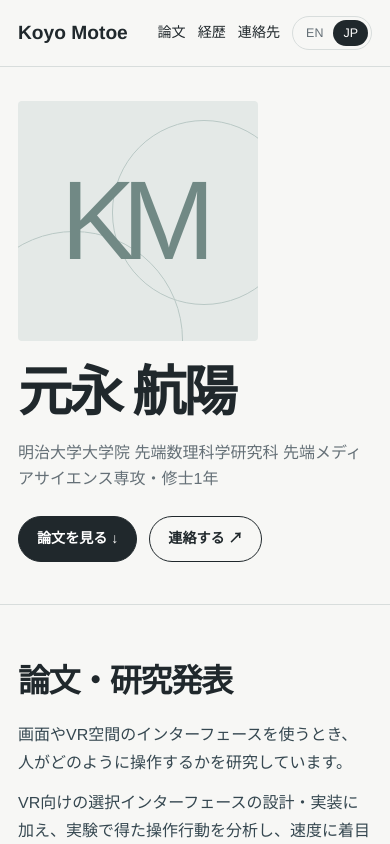
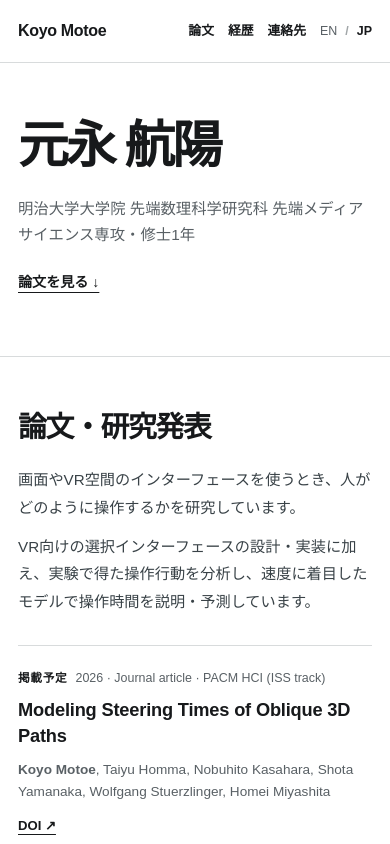
Before and after one commit to kyoote/portfolio, a plain HTML site: page index.html in a window 390 px wide. Both pictures are taken after a click on the button "JP". Shown: the top 844 px of the page. Drawn offline with Linux system fonts and the light colour scheme.

Commit message:
Refine portfolio layout and contact details

```diff
--- a/index.html
+++ b/index.html
@@ -7,24 +7,86 @@
   <meta name="description" content="Koyo Motoe — master's student at Meiji University researching speed-based models of interaction in screen and VR interfaces.">
   <title>Koyo Motoe | Research & Portfolio</title>
   <style>
-    :root{color-scheme:light;--bg:#f7f7f5;--ink:#20282c;--muted:#657077;--line:#d8dddc;--accent:#4b6568;--white:#fff}
-    *{box-sizing:border-box}html{scroll-behavior:smooth}body{margin:0;background:var(--bg);color:var(--ink);font-family:"Helvetica Neue",Arial,"Noto Sans JP",sans-serif;line-height:1.65}a{color:inherit}a:hover{color:var(--accent)}button{font:inherit}.wrap{width:min(1120px,calc(100% - 48px));margin:auto}
-    .top{border-bottom:1px solid var(--line)}.top .wrap{min-height:68px;display:flex;align-items:center;justify-content:space-between;gap:24px}.brand{font-family:inherit;font-size:1.2rem;font-weight:700;text-decoration:none;white-space:nowrap}.nav{display:flex;align-items:center;gap:24px}.nav a{font-size:.88rem;text-decoration:none}.lang{display:flex;padding:3px;border:1px solid var(--line);border-radius:999px}.lang button{border:0;border-radius:999px;background:transparent;color:var(--muted);padding:3px 10px;cursor:pointer;font-size:.78rem}.lang button[aria-pressed="true"]{background:var(--ink);color:white}
-    .hero{display:grid;grid-template-columns:minmax(0,1.3fr) minmax(270px,.7fr);gap:8%;align-items:center;padding:48px 0 54px}h1,h2,h3,p{margin-top:0}h1{font-family:inherit;font-size:clamp(3.4rem,7vw,6.7rem);font-weight:700;line-height:1.04;letter-spacing:-.06em;margin:0 0 18px}.pub-intro{max-width:780px;margin:0 0 28px}.pub-intro p{font-size:1rem;line-height:1.75;color:#354750;margin:0}.pub-intro p+p{margin-top:12px}.sublead{color:var(--muted);margin:0 0 24px}.hero-links{display:flex;flex-wrap:wrap;gap:12px}.pill{display:inline-block;border:1px solid var(--ink);border-radius:999px;padding:10px 18px;text-decoration:none;font-size:.88rem;font-weight:700}.pill.primary{background:var(--ink);color:white}.pill:hover{background:var(--accent);border-color:var(--accent);color:white}
-    .portrait{width:100%;max-width:300px;justify-self:end;aspect-ratio:4/5;background:#e4e9e7;border-radius:4px;position:relative;overflow:hidden;display:grid;place-items:center}.portrait:before{content:"";position:absolute;width:76%;aspect-ratio:1;border:1px solid #b9c8c5;border-radius:50%;top:8%;right:-16%}.portrait:after{content:"";position:absolute;width:90%;aspect-ratio:1;border:1px solid #b9c8c5;border-radius:50%;bottom:-45%;left:-22%}.monogram{font-family:inherit;font-size:clamp(5rem,14vw,11rem);color:#718985;letter-spacing:-.12em;z-index:1;padding-right:.12em}.portrait img{position:absolute;width:100%;height:100%;object-fit:cover;z-index:2}
-    section.content{border-top:1px solid var(--line);padding:58px 0 68px}.section-head{margin-bottom:26px}.section-head h2{font-family:inherit;font-size:clamp(2rem,4vw,3.25rem);font-weight:700;line-height:1.15;letter-spacing:-.045em;margin:0}
-    .papers{list-style:none;padding:0;margin:0}.paper{display:grid;grid-template-columns:220px 1fr;gap:30px;border-top:1px solid var(--line);padding:22px 0}.paper:last-child{border-bottom:1px solid var(--line)}.paper-meta{font-size:.82rem;color:var(--muted);padding-top:5px}.paper-meta strong{display:block;color:var(--accent);font-size:.75rem;letter-spacing:.08em;text-transform:uppercase;margin-bottom:4px}.paper h3{font-family:inherit;font-size:clamp(1.25rem,2vw,1.65rem);line-height:1.3;font-weight:600;margin:0 0 10px}.paper p{color:var(--muted);font-size:.9rem;margin:0 0 10px}.paper .original-title{font-size:.78rem;margin:-3px 0 12px}.paper a{font-size:.88rem;font-weight:700;text-underline-offset:4px}
-    .timeline{border-top:1px solid var(--line)}.entry{display:grid;grid-template-columns:220px 1fr;gap:30px;padding:18px 0;border-bottom:1px solid var(--line)}.entry time{font-size:.86rem;color:var(--muted)}.entry h3{font-size:1.03rem;margin:0 0 3px}.entry p{font-size:.9rem;color:var(--muted);margin:0}
-    .contact{background:var(--ink);color:white;padding:60px 0 68px}.contact h2{font-family:inherit;font-size:clamp(2rem,4vw,3.25rem);font-weight:700;line-height:1.15;letter-spacing:-.045em;margin:0 0 26px}.contact-grid{display:flex;flex-wrap:wrap;gap:20px 56px}.contact-grid a{color:white;text-underline-offset:5px;overflow-wrap:anywhere}footer{background:var(--ink);color:#a9bdc0;border-top:1px solid #43535a;padding:22px 0;font-size:.8rem}footer .wrap{display:flex;justify-content:space-between;gap:20px}
-    html[lang="en"] [data-lang="ja"]{display:none}html[lang="ja"] [data-lang="ja"]{display:revert}html[lang="ja"] [data-lang="en"]{display:none}
-    @media(max-width:760px){.wrap{width:min(100% - 36px,560px)}.top .wrap{min-height:66px}.nav{gap:12px}.nav a{display:none}.hero{grid-template-columns:1fr;gap:24px;padding:34px 0 42px}.portrait{width:min(100%,240px);aspect-ratio:1;grid-row:1;justify-self:start}.monogram{font-size:7rem}.pub-intro{margin-bottom:24px}.paper{grid-template-columns:1fr;gap:8px}.section-head{margin-bottom:22px}.paper{padding:20px 0}.paper-meta strong{display:inline;margin-right:9px}.paper-meta{padding:0}.entry{grid-template-columns:100px 1fr;gap:12px}.contact{padding:52px 0 60px}}
+    :root{--ink:#17191b;--muted:#596065;--line:#d8dbdc;--paper:#fff}
+    *{box-sizing:border-box}
+    html{scroll-behavior:smooth}
+    body{margin:0;background:var(--paper);color:var(--ink);font-family:Arial,"Helvetica Neue","Noto Sans JP",sans-serif;line-height:1.65}
+    a{color:inherit;text-underline-offset:4px}
+    a:hover{color:#4c6269}
+    button{font:inherit}
+    .wrap{width:min(1120px,calc(100% - 64px));margin:auto}
+    .top{border-bottom:1px solid var(--line)}
+    .top .wrap{min-height:72px;display:flex;align-items:center;justify-content:space-between;gap:28px}
+    .brand{font-size:1rem;font-weight:700;letter-spacing:-.02em;text-decoration:none;white-space:nowrap}
+    .nav{display:flex;align-items:center;gap:32px}
+    .nav a{font-size:.8rem;font-weight:700;text-decoration:none}
+    .lang{display:flex;gap:8px;margin-left:12px}
+    .lang button{padding:0;border:0;background:none;color:var(--muted);font-size:.78rem;cursor:pointer}
+    .lang button+button:before{content:"/";padding-right:8px;color:#a1a6a8}
+    .lang button[aria-pressed="true"]{color:var(--ink);font-weight:700}
+    h1,h2,h3,p{margin-top:0}
+    .hero{display:grid;grid-template-columns:minmax(0,1.25fr) minmax(280px,.75fr);gap:7%;align-items:end;padding:84px 0 82px}
+    h1{font-size:clamp(3.1rem,6.4vw,5.8rem);font-weight:700;line-height:1.05;letter-spacing:-.06em;margin:0}
+    .sublead{max-width:390px;color:var(--muted);font-size:1.05rem;margin:0 0 28px}
+    .hero-links{display:flex;flex-wrap:wrap;gap:12px 30px}
+    .pill{border:0;border-radius:0;padding:0;background:none;font-size:.88rem;font-weight:700;text-decoration:underline;text-decoration-thickness:1px;text-underline-offset:5px}
+    .pill.primary{background:none;color:var(--ink)}
+    .pill:hover,.pill.primary:hover{background:none;color:#4c6269}
+    section.content{border-top:1px solid var(--line);padding:70px 0 78px}
+    .section-head{margin-bottom:28px}
+    .section-head h2,.contact h2{font-size:clamp(1.8rem,3vw,2.5rem);font-weight:700;line-height:1.15;letter-spacing:-.045em;margin:0}
+    .pub-intro{max-width:760px;margin:0 0 42px}
+    .pub-intro p{font-size:.95rem;line-height:1.8;color:#394247;margin:0}
+    .pub-intro p+p{margin-top:12px}
+    .papers{list-style:none;padding:0;margin:0;border-top:1px solid var(--line)}
+    .paper{display:grid;grid-template-columns:205px 1fr;gap:30px;padding:27px 0;border-bottom:1px solid var(--line)}
+    .paper-meta{font-size:.78rem;line-height:1.7;color:var(--muted)}
+    .paper-meta strong{display:block;color:var(--ink);font-size:.73rem;font-weight:700;letter-spacing:.06em;text-transform:uppercase;margin-bottom:4px}
+    .paper h3{font-size:1.14rem;line-height:1.42;font-weight:700;letter-spacing:-.01em;margin:0 0 10px}
+    .paper p{color:var(--muted);font-size:.85rem;line-height:1.6;margin:0 0 9px}
+    .paper .original-title{font-size:.74rem;margin:-4px 0 11px}
+    .paper a{font-size:.82rem;font-weight:700}
+    .timeline{border-top:1px solid var(--line)}
+    .entry{display:grid;grid-template-columns:205px 1fr;gap:30px;padding:23px 0;border-bottom:1px solid var(--line)}
+    .entry time{font-size:.82rem;color:var(--muted)}
+    .entry h3{font-size:1rem;line-height:1.5;margin:0 0 4px}
+    .entry p{font-size:.83rem;color:var(--muted);margin:0}
+    .contact{border-top:1px solid var(--line);padding:70px 0 80px}
+    .contact h2{margin-bottom:29px}
+    .contact-grid{display:grid;grid-template-columns:1fr 1fr;gap:32px;border-top:1px solid var(--line)}
+    .contact-item{padding-top:20px}
+    .contact-item h3{font-size:.82rem;margin:0 0 12px}
+    .contact-item p{font-size:.91rem;margin:0 0 4px;overflow-wrap:anywhere}
+    .contact-item a{font-size:.91rem;overflow-wrap:anywhere}
+    footer{border-top:1px solid var(--line);padding:20px 0;color:var(--muted);font-size:.75rem}
+    footer .wrap{display:flex;justify-content:space-between;gap:20px}
+    html[lang="en"] [data-lang="ja"]{display:none}
+    html[lang="ja"] [data-lang="ja"]{display:revert}
+    html[lang="ja"] [data-lang="en"]{display:none}
+    @media(max-width:760px){
+      .wrap{width:min(100% - 36px,560px)}
+      .top .wrap{min-height:62px}
+      .nav{gap:14px}.nav a{display:none}.lang{margin-left:0}
+      .hero{grid-template-columns:1fr;gap:24px;padding:56px 0 62px}
+      h1{font-size:clamp(2.8rem,13vw,4.3rem)}
+      .sublead{font-size:.96rem;margin-bottom:24px}
+      section.content{padding:54px 0 62px}
+      .section-head{margin-bottom:22px}
+      .pub-intro{margin-bottom:30px}
+      .paper{grid-template-columns:1fr;gap:8px;padding:22px 0}
+      .paper-meta strong{display:inline;margin-right:8px}
+      .entry{grid-template-columns:1fr;gap:6px;padding:20px 0}
+      .contact{padding:54px 0 62px}
+      .contact-grid{grid-template-columns:1fr;gap:20px}
+      footer .wrap{display:block}
+    }
     @media(prefers-reduced-motion:reduce){html{scroll-behavior:auto}}
   </style>
 </head>
 <body>
   <header class="top"><div class="wrap"><a class="brand" href="#top">Koyo Motoe</a><nav class="nav" aria-label="Main navigation"><a href="#publications" data-lang="en">Publications</a><a href="#publications" data-lang="ja">論文</a><a href="#experience" data-lang="en">Experience</a><a href="#experience" data-lang="ja">経歴</a><a href="#contact" data-lang="en">Contact</a><a href="#contact" data-lang="ja">連絡先</a><div class="lang" aria-label="Language"><button type="button" data-switch="en" aria-pressed="true">EN</button><button type="button" data-switch="ja" aria-pressed="false">JP</button></div></nav></div></header>
   <main id="top">
-    <div class="wrap hero"><div><h1><span data-lang="en">Koyo Motoe</span><span data-lang="ja">元永 航陽</span></h1><p class="sublead" data-lang="en">Master's student, Frontier Media Science, Meiji University.</p><p class="sublead" data-lang="ja">明治大学大学院 先端数理科学研究科 先端メディアサイエンス専攻・修士1年</p><div class="hero-links"><a class="pill primary" href="#publications" data-lang="en">View publications ↓</a><a class="pill primary" href="#publications" data-lang="ja">論文を見る ↓</a><a class="pill" href="mailto:ky.motoe@gmail.com" data-lang="en">Get in touch ↗</a><a class="pill" href="mailto:ky.motoe@gmail.com" data-lang="ja">連絡する ↗</a></div></div><div class="portrait" aria-label="Portrait area"><span class="monogram" aria-hidden="true">KM</span></div></div>
+    <div class="wrap hero"><div><h1><span data-lang="en">Koyo Motoe</span><span data-lang="ja">元永 航陽</span></h1></div><div><p class="sublead" data-lang="en">Master's student, Frontier Media Science, Meiji University.</p><p class="sublead" data-lang="ja">明治大学大学院 先端数理科学研究科 先端メディアサイエンス専攻・修士1年</p><div class="hero-links"><a class="pill primary" href="#publications" data-lang="en">View publications ↓</a><a class="pill primary" href="#publications" data-lang="ja">論文を見る ↓</a></div></div></div>
     <section class="content" id="publications"><div class="wrap"><div class="section-head"><h2 data-lang="en">Publications</h2><h2 data-lang="ja">論文・研究発表</h2></div><div class="pub-intro"><div data-lang="en"><p>I study how people interact with interfaces on screens and in VR.</p><p>I design and implement VR selection interfaces, analyze behavior observed in experiments, and develop speed-based models to explain and predict interaction time.</p></div><div data-lang="ja"><p>画面やVR空間のインターフェースを使うとき、人がどのように操作するかを研究しています。</p><p>VR向けの選択インターフェースの設計・実装に加え、実験で得た操作行動を分析し、速度に着目したモデルで操作時間を説明・予測しています。</p></div></div><ol class="papers">
       <li class="paper"><div class="paper-meta"><strong data-lang="en">To appear</strong><strong data-lang="ja">掲載予定</strong>2026 · Journal article · PACM HCI (ISS track)</div><div><h3>Modeling Steering Times of Oblique 3D Paths</h3><p><strong>Koyo Motoe</strong>, Taiyu Homma, Nobuhito Kasahara, Shota Yamanaka, Wolfgang Stuerzlinger, Homei Miyashita</p><a href="https://doi.org/10.1145/3859328" target="_blank" rel="noopener noreferrer">DOI ↗</a></div></li>
       <li class="paper"><div class="paper-meta"><strong data-lang="en">To appear</strong><strong data-lang="ja">掲載予定</strong>2026 · Adjunct paper · UIST</div><div><h3>Sun Menu: An Outward Ray-Based Radial Menu for Accurate VR Selection</h3><p><strong>Koyo Motoe</strong>, Taiyu Homma, Homei Miyashita</p><a href="https://doi.org/10.1145/3830397.3841832" target="_blank" rel="noopener noreferrer">DOI ↗</a></div></li>
@@ -32,7 +94,7 @@
       <li class="paper"><div class="paper-meta"><strong data-lang="en">Published</strong><strong data-lang="ja">出版済み</strong>2025 · Technical report · IPSJ HCI</div><div><h3 data-lang="en">Modeling Steering Times When Users Are Not Directly in Front of a Window</h3><p class="original-title" data-lang="en">English translation of the Japanese title<br><span lang="ja">ウィンドウ正面にユーザがいない場合のステアリング時間のモデル化</span></p><h3 data-lang="ja" lang="ja">ウィンドウ正面にユーザがいない場合のステアリング時間のモデル化</h3><p data-lang="en"><strong>Koyo Motoe</strong>, Taiyu Homma, Nobuhito Kasahara, Shota Yamanaka, Homei Miyashita</p><p data-lang="ja" lang="ja"><strong>元永航陽</strong>、本間大一優、笠原暢仁、山中祥太、宮下芳明</p><a href="https://ipsj.ixsq.nii.ac.jp/records/2000619" target="_blank" rel="noopener noreferrer">IPSJ Digital Library ↗</a></div></li>
     </ol></div></section>
     <section class="content" id="experience"><div class="wrap"><div class="section-head"><h2 data-lang="en">Experience</h2><h2 data-lang="ja">学歴・経歴</h2></div><div class="timeline"><div class="entry"><time><span data-lang="en">May 2026 – Present</span><span data-lang="ja">2026年5月 – 現在</span></time><div><h3 data-lang="en">Research Intern · LY Corporation Research</h3><h3 data-lang="ja">LINEヤフー研究所 · 研究インターン</h3></div></div><div class="entry"><time><span data-lang="en">Apr 2026 – Present</span><span data-lang="ja">2026年4月 – 現在</span></time><div><h3 data-lang="en">Meiji University, Graduate School of Advanced Mathematical Sciences<br>Master's Program in Frontier Media Science</h3><h3 data-lang="ja">明治大学大学院 先端数理科学研究科<br>先端メディアサイエンス専攻 修士課程</h3><p data-lang="en">Expected completion: Mar 2028</p><p data-lang="ja">2028年3月修了予定</p></div></div><div class="entry"><time><span data-lang="en">Apr 2022 – Mar 2026</span><span data-lang="ja">2022年4月 – 2026年3月</span></time><div><h3 data-lang="en">Meiji University, School of Interdisciplinary Mathematical Sciences<br>Department of Frontier Media Science</h3><h3 data-lang="ja">明治大学 総合数理学部<br>先端メディアサイエンス学科</h3></div></div></div></div></section>
-    <section class="contact" id="contact"><div class="wrap"><h2 data-lang="en">Contact</h2><h2 data-lang="ja">連絡先</h2><div class="contact-grid"><a href="mailto:ky.motoe@gmail.com">ky.motoe@gmail.com</a><a href="mailto:cs262047@meiji.ac.jp">cs262047@meiji.ac.jp</a></div></div></section>
+    <section class="contact" id="contact"><div class="wrap"><h2 data-lang="en">Contact</h2><h2 data-lang="ja">連絡先</h2><div class="contact-grid"><div class="contact-item"><h3>Email</h3><p><a href="mailto:ky.motoe@gmail.com">ky.motoe@gmail.com</a></p><p><a href="mailto:cs262047@meiji.ac.jp">cs262047@meiji.ac.jp</a></p></div><div class="contact-item"><h3>LinkedIn</h3><a href="https://www.linkedin.com/in/ky3" target="_blank" rel="noopener noreferrer">linkedin.com/in/ky3 ↗</a></div></div></div></section>
   </main><footer><div class="wrap"><span>© <span id="year">2026</span> Koyo Motoe</span><span>Meiji University · Tokyo, Japan</span></div></footer>
   <script>
     const switches=document.querySelectorAll('[data-switch]');
```
Also changed, not shown: 1 other file.
